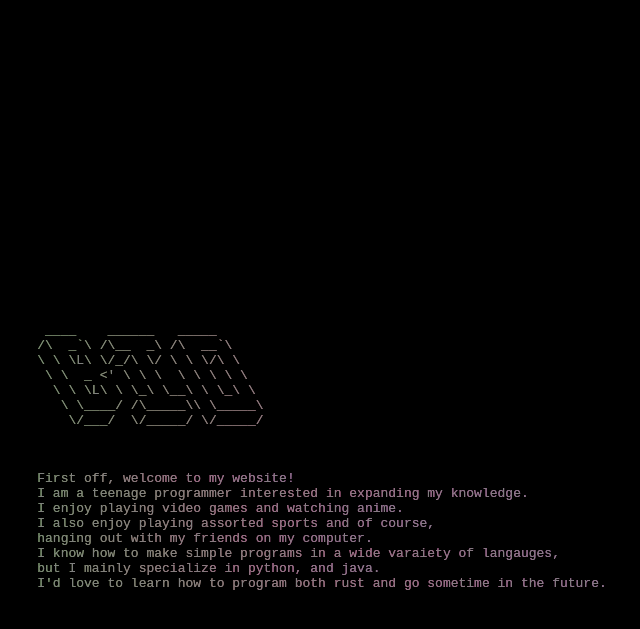
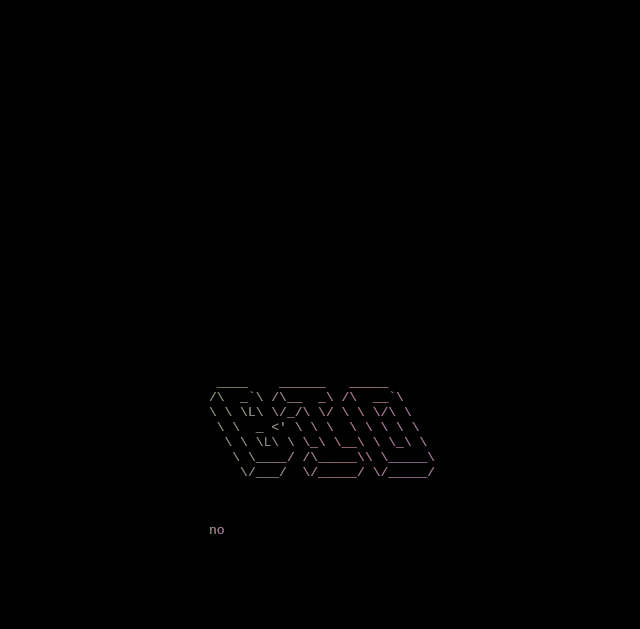
Before and after one commit to OnscreenProton/OnscreenProton.github.io, a Jekyll site: the page bio/index.html, which Jekyll copies as it is, in a window 1280 px wide. Shown: the top 629 px of the page, without its empty margins (318-958 px from the left). Built offline with Jekyll 4.4.1, drawn with Linux system fonts in a browser that asks for light colours.

Commit message:
Update index.html

```diff
--- a/bio/index.html
+++ b/bio/index.html
@@ -21,28 +21,7 @@
         >
         <div class="about_me">
             <span class="rainbow rainbow_text_animated">
-                First off, welcome to my website!
-            </span>
-            <span class="rainbow rainbow_text_animated">
-                I am a teenage programmer interested in expanding my knowledge.
-            </span>
-            <span class="rainbow rainbow_text_animated">
-                I enjoy playing video games and watching anime.
-            </span>
-            <span class="rainbow rainbow_text_animated">
-                I also enjoy playing assorted sports and of course,
-            </span>
-            <span class="rainbow rainbow_text_animated">
-                hanging out with my friends on my computer.
-            </span>
-            <span class="rainbow rainbow_text_animated">
-                I know how to make simple programs in a wide varaiety of langauges,
-            </span>
-            <span class="rainbow rainbow_text_animated">
-                but I mainly specialize in python, and java.
-            </span>
-            <span class="rainbow rainbow_text_animated">
-                I'd love to learn how to program both rust and go sometime in the future.
+no
             </span>
         </div>
     </div>
```
